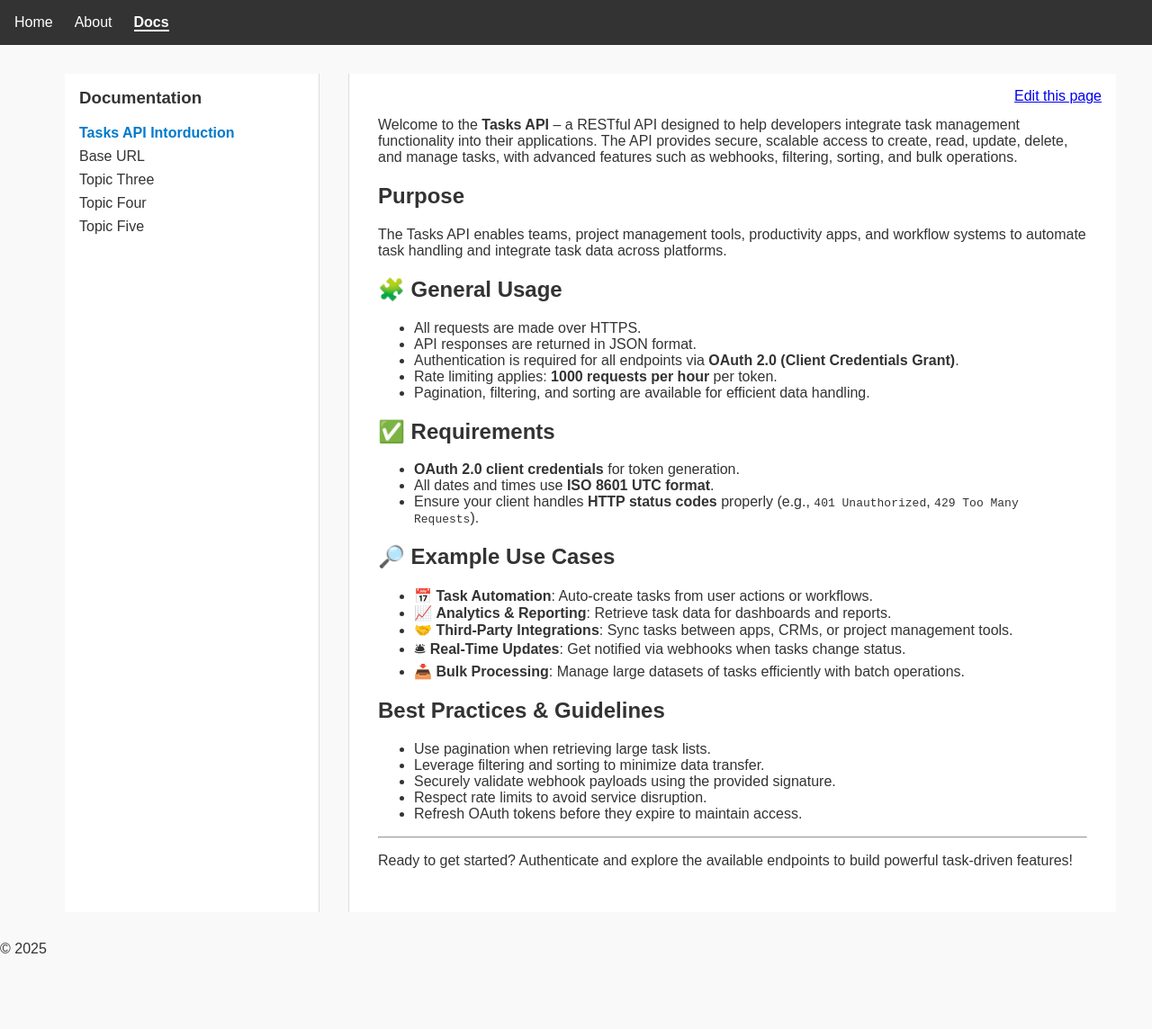
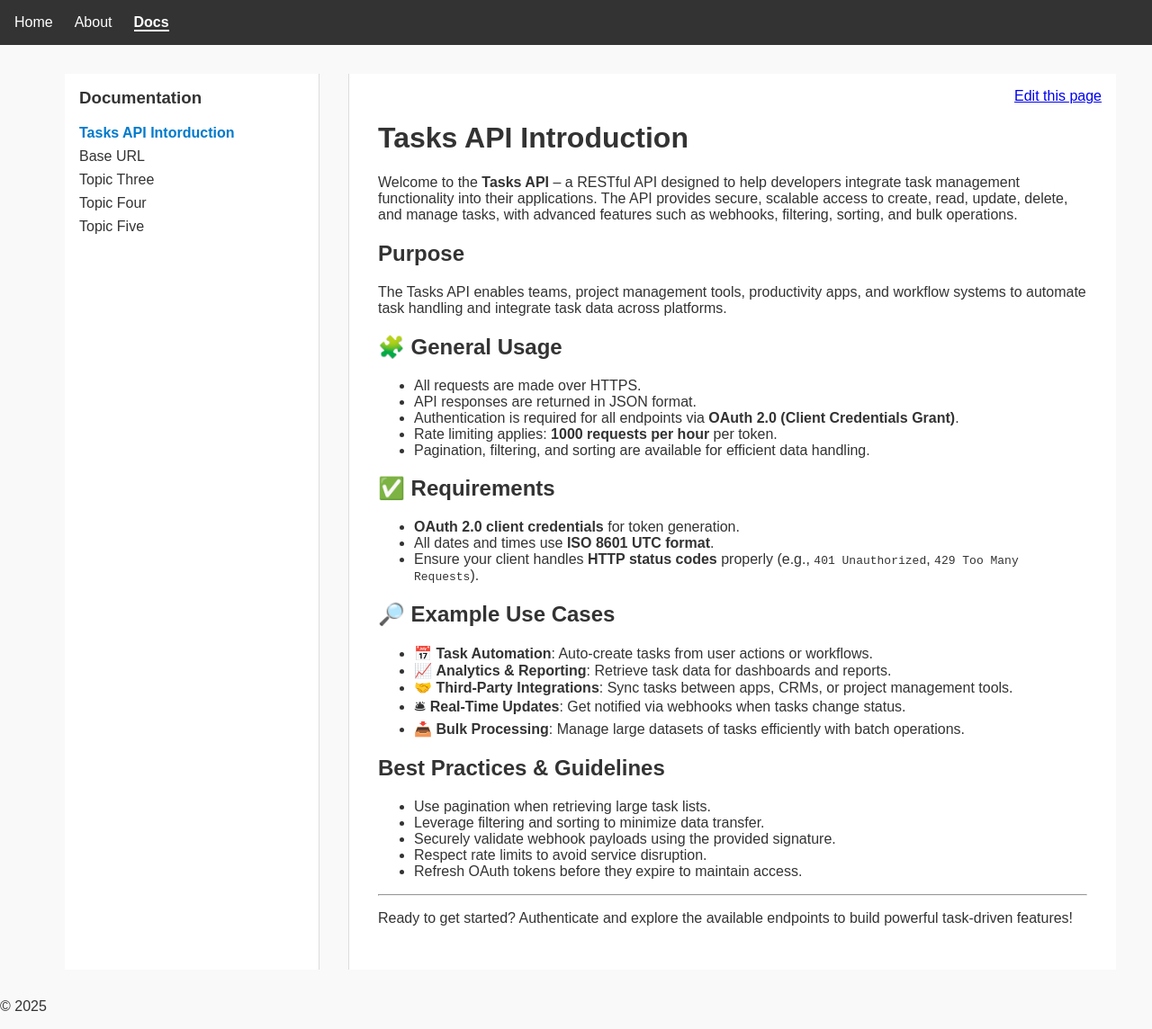
Before and after one commit to smarvin/gl-copy-site, a Jekyll site: the page built from docs/topic-one.md, in a window 1280 px wide. Shown: the whole page at 90% size. Built offline with Jekyll 4.4.1, drawn with Linux system fonts in a browser that asks for light colours; before the commit the page ends 1080 px from its top, so only the background shows below that.

Commit message:
Update topic-one.md
Adding title

```diff
--- a/docs/topic-one.md
+++ b/docs/topic-one.md
@@ -3,6 +3,8 @@ layout: default
 title: Tasks API Introduction
 permalink: /docs/topic-one/
 ---
+
+# Tasks API Introduction
 
 Welcome to the **Tasks API** – a RESTful API designed to help developers integrate task management functionality into their applications. The API provides secure, scalable access to create, read, update, delete, and manage tasks, with advanced features such as webhooks, filtering, sorting, and bulk operations.
 
```
